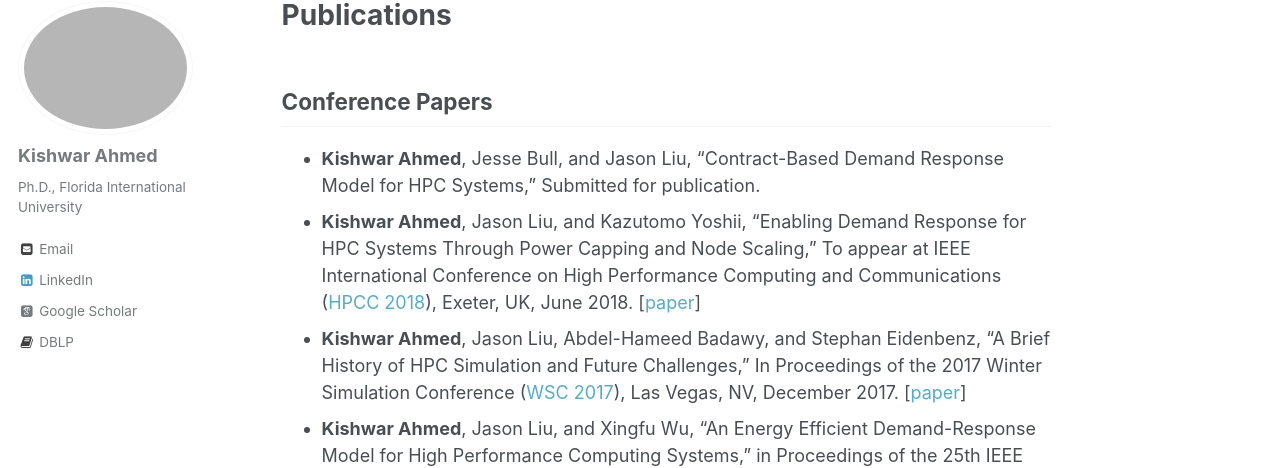
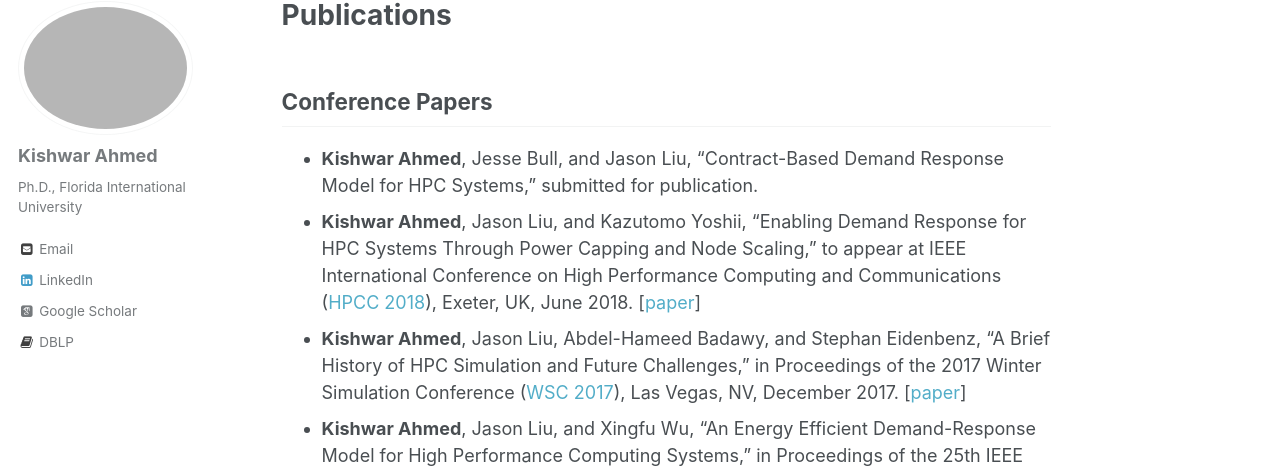
Before and after one commit to kishwarbd/kishwarbd.github.io, a Jekyll site: the page built from _pages/publications.md, in a window 1280 px wide and 900 px high. Shown: the part 117-585 px from the top of the window. Built offline with Jekyll 4.4.1, drawn with Linux system fonts in a browser that asks for light colours; some web fonts are replaced.

Commit message:
updates.

```diff
--- a/_pages/publications.md
+++ b/_pages/publications.md
@@ -5,9 +5,9 @@ author_profile: true
 ---
 
 ## Conference Papers
-* **Kishwar Ahmed**, Jesse Bull, and Jason Liu, “Contract-Based Demand Response Model for HPC Systems,” Submitted for publication.
-* **Kishwar Ahmed**, Jason Liu, and Kazutomo Yoshii, “Enabling Demand Response for HPC Systems Through Power Capping and Node Scaling,” To appear at IEEE International Conference on High Performance Computing and Communications ([HPCC 2018](https://cse.stfx.ca/~hpcc2018/)), Exeter, UK, June 2018. [[paper](https://kishwarbd.github.io/files/paper-hpcc18.pdf)]
-* **Kishwar Ahmed**, Jason Liu, Abdel-Hameed Badawy, and Stephan Eidenbenz, “A Brief History of HPC Simulation and Future Challenges,” In Proceedings of the 2017 Winter Simulation Conference ([WSC 2017](http://meetings2.informs.org/wordpress/wsc2017/)), Las Vegas, NV, December 2017. [[paper](https://ieeexplore.ieee.org/document/8247804)]
+* **Kishwar Ahmed**, Jesse Bull, and Jason Liu, “Contract-Based Demand Response Model for HPC Systems,” submitted for publication.
+* **Kishwar Ahmed**, Jason Liu, and Kazutomo Yoshii, “Enabling Demand Response for HPC Systems Through Power Capping and Node Scaling,” to appear at IEEE International Conference on High Performance Computing and Communications ([HPCC 2018](https://cse.stfx.ca/~hpcc2018/)), Exeter, UK, June 2018. [[paper](https://kishwarbd.github.io/files/paper-hpcc18.pdf)]
+* **Kishwar Ahmed**, Jason Liu, Abdel-Hameed Badawy, and Stephan Eidenbenz, “A Brief History of HPC Simulation and Future Challenges,” in Proceedings of the 2017 Winter Simulation Conference ([WSC 2017](http://meetings2.informs.org/wordpress/wsc2017/)), Las Vegas, NV, December 2017. [[paper](https://ieeexplore.ieee.org/document/8247804)]
 * **Kishwar Ahmed**, Jason Liu, and Xingfu Wu, “An Energy Efficient Demand-Response Model for High Performance Computing Systems,” in Proceedings of the 25th IEEE International Symposium on the Modeling, Analysis, and Simulation of Computer and Telecommunication Systems ([MASCOTS 2017)](https://mascots2017.cs.ucalgary.ca/)), Banff, AB, Canada, September 2017. [[paper](https://ieeexplore.ieee.org/document/8107444/)]
 * **Kishwar Ahmed**, Jason Liu, Stephan Eidenbenz, and Joe Zerr, “Scalable Interconnection Network Models for Rapid Performance Prediction of HPC Applications,” in Proceedings of the 18th IEEE International Conference on High Performance Computing and Communications ([HPCC 2016](http://www.swinflow.org/confs/2016/hpcc/)), Sydney, Australia, December 2016. [[paper](https://ieeexplore.ieee.org/document/7828492/)]
 * **Kishwar Ahmed**, Mohammad Obaida, Jason Liu, Stephan Eidenbenz, Nandakishore Santhi, and Guillaume Chapuis, “An Integrated Interconnection Network Model for Large- Scale Performance Prediction,” in Proceedings of the 2016 ACM SIGSIM Conference on Principles of Advanced Discrete Simulation ([SIGSIM-PADS 2016](https://www.acm-sigsim-pads.org/)), Banff, AB, Canada, May 2016. [[paper](https://dl.acm.org/citation.cfm?id=2901396)]
```
Also changed, not shown: 1 other file.
